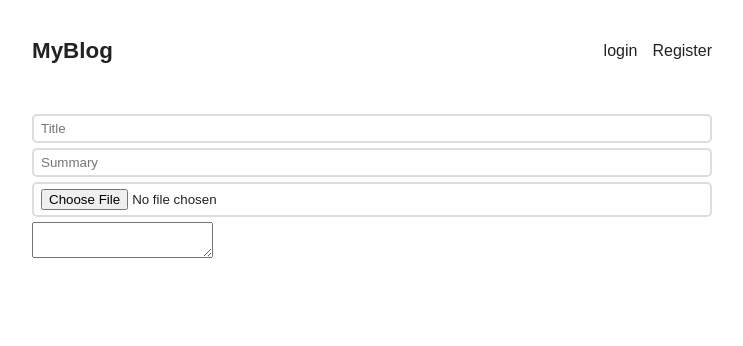
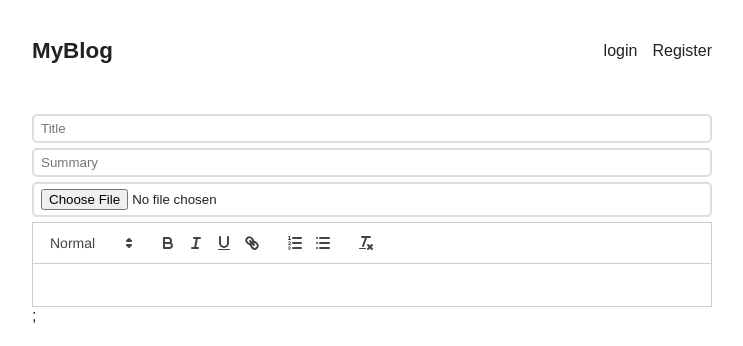
Before and after one commit to fmguerrero96/blogPracticeProject, a React (Vite) app: page /create in a window 1280 px wide. Shown: the top 346 px of the page, without its empty margins (268-1011 px from the left). Built offline with nearby package versions, Linux system fonts and the light colour scheme; no server answers.

Commit message:
Use react-quill rich text editor

```diff
--- a/src/pages/CreatePost.jsx
+++ b/src/pages/CreatePost.jsx
@@ -1,10 +1,15 @@
+import ReactQuill from 'react-quill';
+import 'react-quill/dist/quill.snow.css';
+import { useState } from 'react';
+
 export default function CreatePost(){
+    const [value, setValue] = useState('');
     return(
         <form>
             <input type="text" placeholder="Title" />
             <input type="text" placeholder="Summary" />
             <input type="file" />
-            <textarea name=" " id=""></textarea>
+            <ReactQuill theme="snow" value={value} onChange={setValue} />;
         </form>
     )
 }
```
